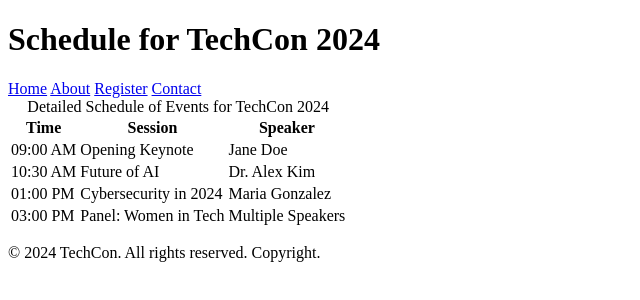
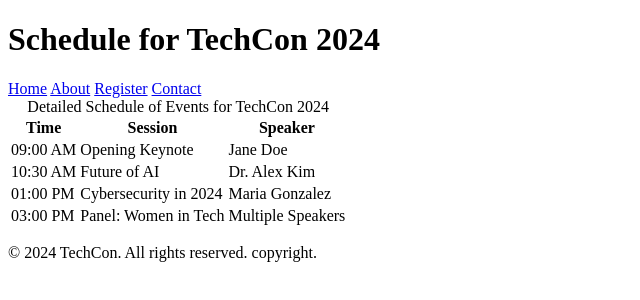
Before and after one commit to mercyXp/TechCon_HTML, a plain HTML site: page techcon_website/schedule.html in a window 1280 px wide. Shown: the full height of the page, 0-640 px from the left. Drawn offline with Linux system fonts and the light colour scheme.

Commit message:
HTML website completed

```diff
--- a/techcon_website/schedule.html
+++ b/techcon_website/schedule.html
@@ -52,7 +52,7 @@
     </main>
 
     <footer>
-        <p>&copy; 2024 TechCon. All rights reserved. Copyright.</p>
+        <p>&copy; 2024 TechCon. All rights reserved. copyright.</p>
     </footer>
 </body>
 </html>
```
